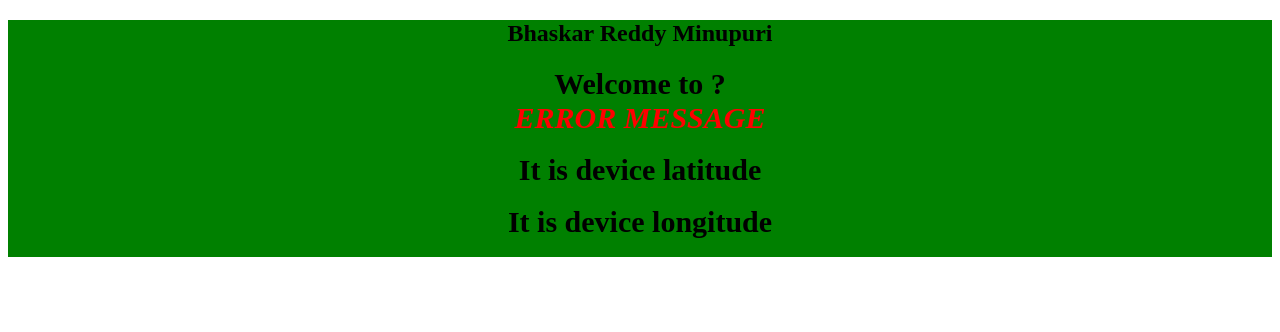
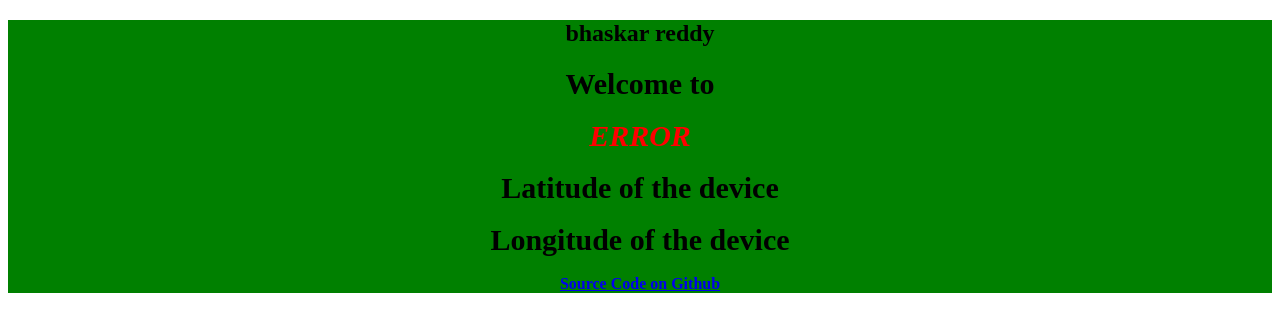
Before and after one commit to Bhaskar2909/mb-client-hunt, a website with bundled scripts: page index.html in a window 1280 px wide. Built offline with nearby package versions, Linux system fonts and the light colour scheme.

Commit message:
modified index.html

```diff
--- a/index.html
+++ b/index.html
@@ -1,29 +1,29 @@
 <!DOCTYPE html>
-
 <head>
-<link rel="stylesheet" href="./styles/main.css">
-<script type="module" src="./script/main.js"></script>
-
+    <link rel="stylesheet" href="./styles/main.css">
+    <script type="module" src="./script/main.js"></script>
 
 </head>
 <body>
     <main>
-        <article class = "name">
-            <h1>Bhaskar Reddy Minupuri</h1>
-            <div id="location">Welcome to <span id="locationAnswer">?</span></div>
+        <article>
+            <h1>bhaskar reddy</h1>
 
-
-            <div id="error-message">ERROR MESSAGE <span id="error message"></span></div><br>
-            <div id="device-lat">It is device latitude<span id="location latitude"></span></div><br>
-            <div id="device-long">It is device longitude <span id="location longitude"></span></div><br>
+            <div id="location">Welcome to  <span id="locationAnswer"></span></div>
+<br>
+            <div id="error-message">ERROR </div>
+            <br>
+            <div id="device-lat">Latitude of the device</div>
+            <br>
+            <div id="device-long">Longitude of the device</div>
+            <br>
+            <a href="https://github.com/Bhaskar92909/mb-client-hunt">Source Code on Github</a>
         </article>
     </main>
 
 
 </body>
-<!-- <script>
-    document.window.addEventListener('load', main);
 
 
-    </script> -->
+
 </html>
```
Also changed, not shown: package.json (+6 -7 lines).
